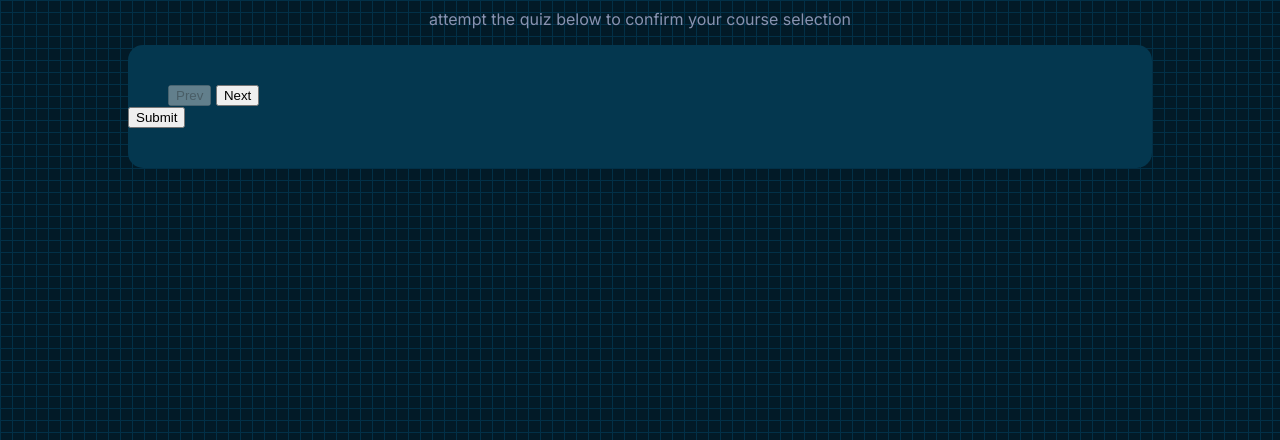
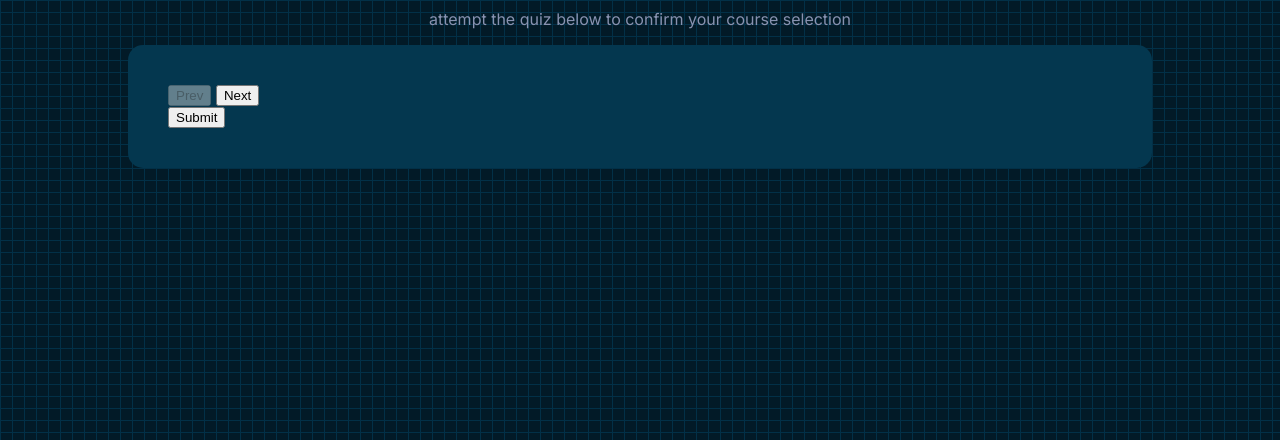
Before and after one commit to paraswtf/web-tech-assignment-mdc-gallery, a plain HTML site: page mdc/quiz.html in a window 1280 px wide. Shown: the part 360-800 px from the top of the page. Drawn offline with Linux system fonts and the light colour scheme.

Commit message:
fix submit button margin

```diff
--- a/mdc/quiz.html
+++ b/mdc/quiz.html
@@ -48,6 +48,10 @@
                 margin-left: 40px;
             }
 
+            #submit {
+                margin-left: 40px;
+            }
+
             .submitted-details {
                 background-color: var(--navy-shadow);
                 margin: 80px;
```
